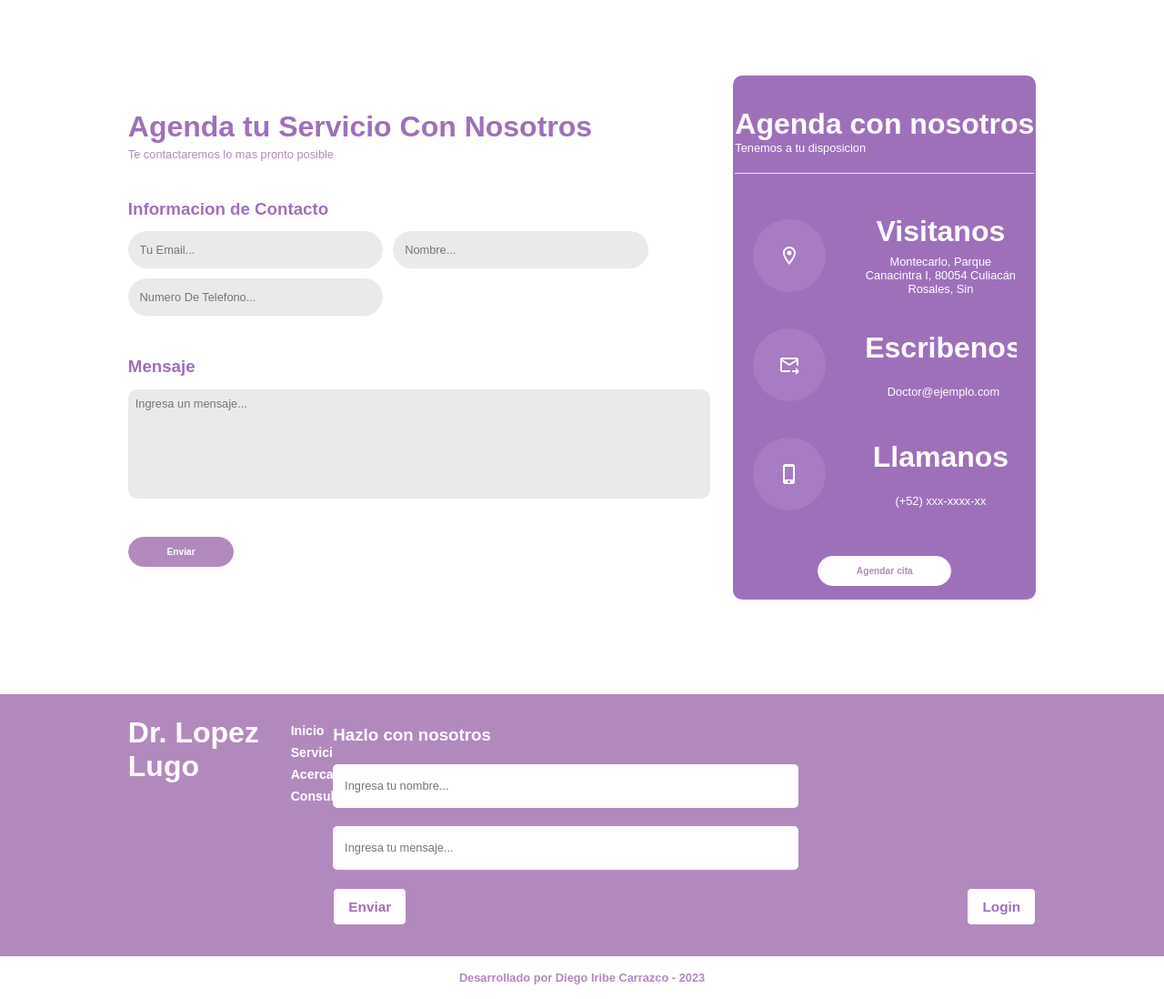
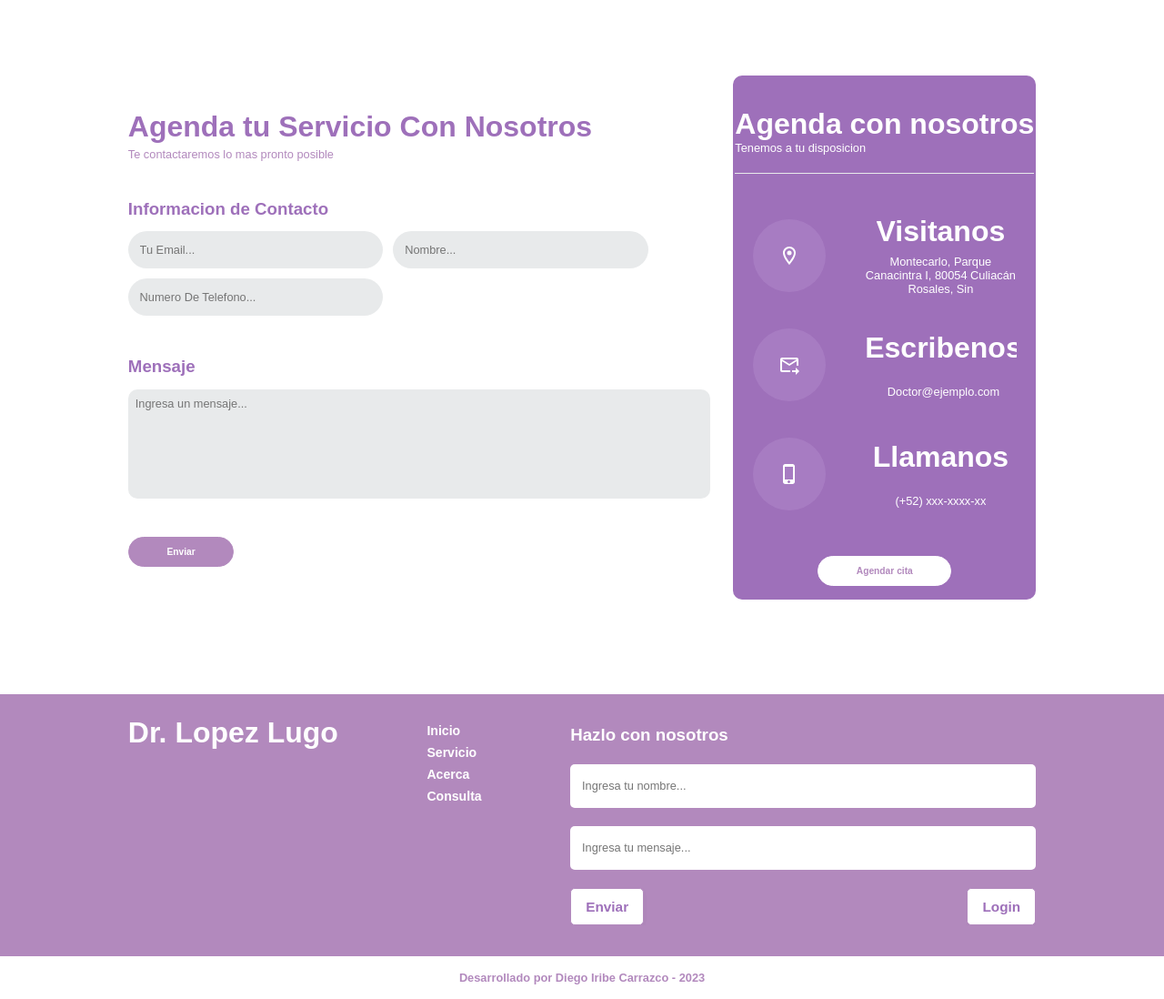
Before and after one commit to Diegoiribe/PV1, a React (Create React App) app: page /Contacto in a window 1280 px wide. Shown: the part 813-1911 px from the top of the page at 91% size. Built offline with nearby package versions, Linux system fonts and the light colour scheme.

Commit message:
cambio footer

```diff
--- a/src/Components/Footer/Footer.js
+++ b/src/Components/Footer/Footer.js
@@ -41,6 +41,11 @@ const FooterP = styled.p`
     font-size: 1.5vw;
   }
 `
+const FooterForm = styled.div`
+  @media (max-width: 980px) {
+    width: 100%;
+  }
+`
 
 const Footer = () => {
   return (
@@ -55,9 +60,9 @@ const Footer = () => {
           <FooterP>Acerca</FooterP>
           <FooterP>Consulta</FooterP>
         </div>
-        <div style={{ width: '100%' }}>
+        <FooterForm>
           <Formulario />
-        </div>
+        </FooterForm>
       </FooterDivOne>
       <FooterDivTwo>
         <p style={{ fontSize: '1vw' }}>
```
